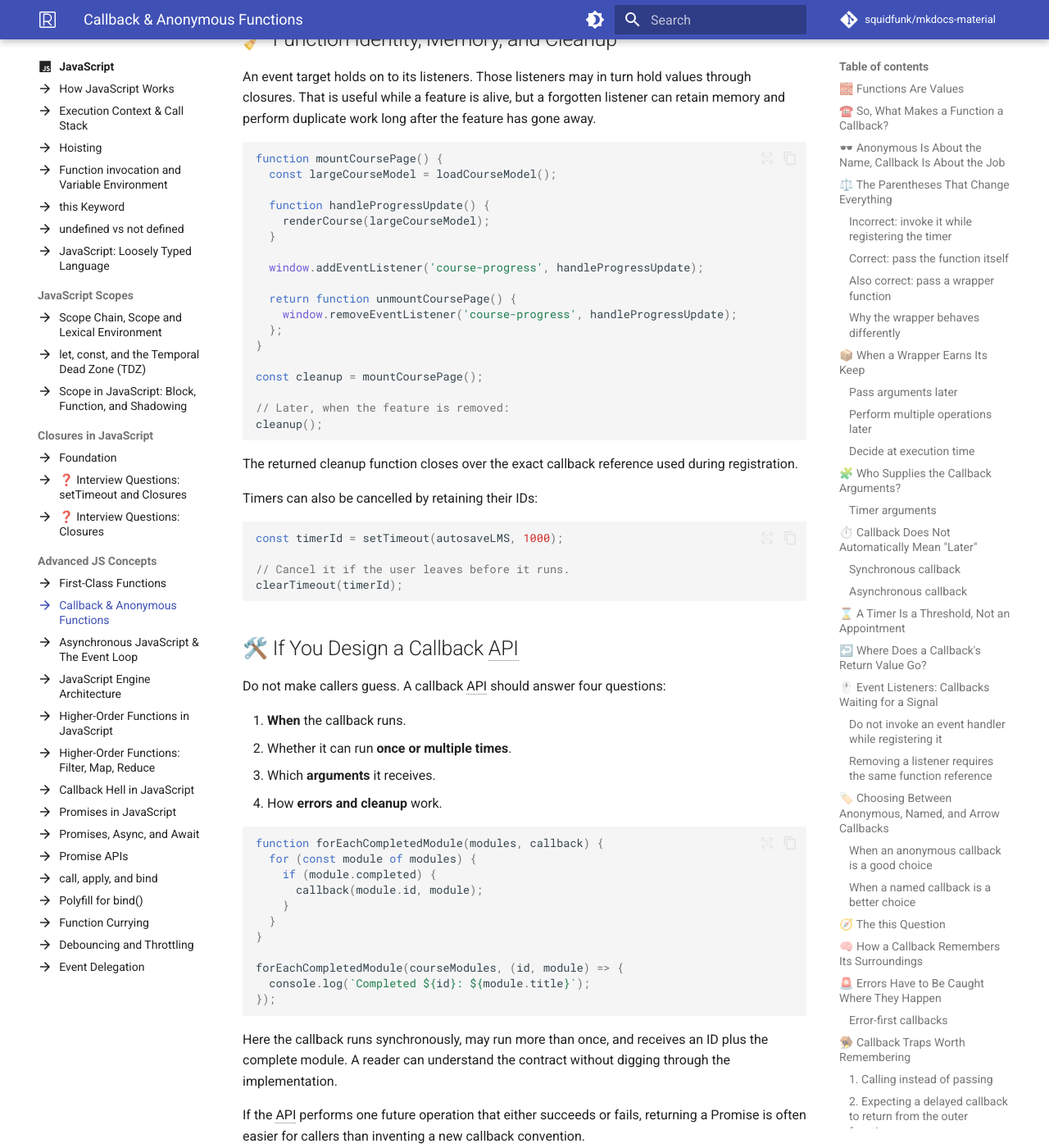
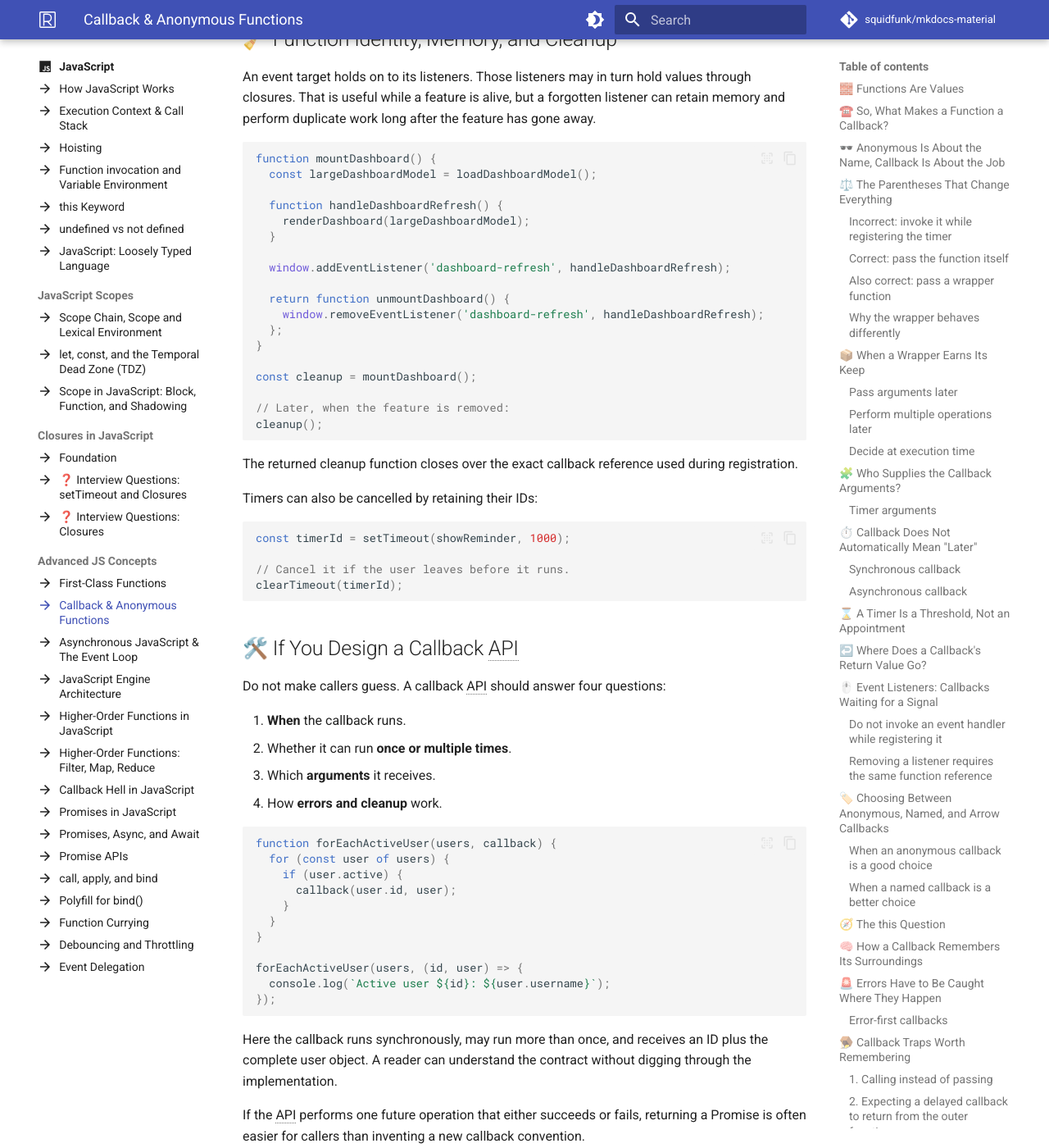
Before and after one commit to rajandangi/docs.rajandangi.com.np, an MkDocs documentation site: the page built from docs/javascript/callback-functions.md, in a window 1280 px wide and 1400 px high, scrolled down 17734 px. Shown: the whole window at 82% size. Built offline with MkDocs 1.6.1 and Material for MkDocs 9.7.7, drawn with Linux system fonts in a browser that asks for light colours; comment, search, counter and statistics services are not loaded; some of the changed text lies outside the part shown.

Commit message:
Use generic examples in callback documentation

````diff
--- a/docs/javascript/callback-functions.md
+++ b/docs/javascript/callback-functions.md
@@ -157,25 +157,25 @@ setTimeout(announceCompletion, 1000);
 
 ## ⚖️ The Parentheses That Change Everything
 
-Suppose we want to autosave after one second:
+Suppose we want to display a reminder after one second:
 
 ```javascript
-function autosaveLMS() {
-  console.log('Saving now');
+function showReminder() {
+  console.log('Time for a break');
 }
 ```
 
 ### Incorrect: invoke it while registering the timer
 
 ```javascript
-setTimeout(autosaveLMS(), 1000);
+setTimeout(showReminder(), 1000);
 ```
 
-This looks close, but the parentheses tell JavaScript to run `autosaveLMS` while
+This looks close, but the parentheses tell JavaScript to run `showReminder` while
 it is preparing the arguments for `setTimeout`. The actual order is:
 
-1. Evaluate `autosaveLMS()`.
-2. `autosaveLMS` runs immediately.
+1. Evaluate `showReminder()`.
+2. `showReminder` runs immediately.
 3. Take its return value, normally `undefined`.
 4. Pass that return value to `setTimeout` instead of passing a function.
 
@@ -184,7 +184,7 @@ The timer never receives the function. It receives whatever the function returne
 ### Correct: pass the function itself
 
 ```javascript
-setTimeout(autosaveLMS, 1000);
+setTimeout(showReminder, 1000);
 ```
 
 Without parentheses, the timer receives the function itself. It can keep that
@@ -194,7 +194,7 @@ reference and invoke it after the delay.
 
 ```javascript
 setTimeout(function () {
-  autosaveLMS();
+  showReminder();
 }, 1000);
 ```
 
@@ -202,12 +202,12 @@ Or with an arrow function:
 
 ```javascript
 setTimeout(() => {
-  autosaveLMS();
+  showReminder();
 }, 1000);
 ```
 
 The wrapper is created immediately, but creating a function is not the same as
-running its body. `autosaveLMS()` sits inside that body and waits until the timer
+running its body. `showReminder()` sits inside that body and waits until the timer
 calls the wrapper.
 
 ### Why the wrapper behaves differently
@@ -215,31 +215,31 @@ calls the wrapper.
 Compare when the parentheses are evaluated:
 
 ```javascript
-setTimeout(autosaveLMS(), 1000);
+setTimeout(showReminder(), 1000);
 //         ^^^^^^^^^^^^^
 // Evaluated now as an argument to setTimeout.
 
 setTimeout(function () {
-  autosaveLMS();
+  showReminder();
   // ^^^^^^^^^^^
   // Evaluated later, inside the callback body.
 }, 1000);
 ```
 
 !!! tip "Read it out loud"
-    - `setTimeout(autosaveLMS(), 1000)` means “call `autosaveLMS` now, then pass
+    - `setTimeout(showReminder(), 1000)` means “call `showReminder` now, then pass
       its result.”
-    - `setTimeout(autosaveLMS, 1000)` means “pass `autosaveLMS` so the timer can
+    - `setTimeout(showReminder, 1000)` means “pass `showReminder` so the timer can
       call it later.”
-    - `setTimeout(() => autosaveLMS(), 1000)` means “pass a new function that
-      will call `autosaveLMS` later.”
+    - `setTimeout(() => showReminder(), 1000)` means “pass a new function that
+      will call `showReminder` later.”
 
 ## 📦 When a Wrapper Earns Its Keep
 
 Pass the original function when it already does exactly what you need:
 
 ```javascript
-setTimeout(autosaveLMS, 1000);
+setTimeout(showReminder, 1000);
 ```
 
 A wrapper becomes useful when you need to:
@@ -253,26 +253,26 @@ A wrapper becomes useful when you need to:
 ### Pass arguments later
 
 ```javascript
-function saveCourse(courseId, force) {
-  console.log({ courseId, force });
+function greetUser(name, punctuation) {
+  console.log(`Hello, ${name}${punctuation}`);
 }
 
-setTimeout(() => saveCourse(58, true), 1000);
+setTimeout(() => greetUser('Maya', '!'), 1000);
 ```
 
 This is wrong if the intention is to delay the call:
 
 ```javascript
-setTimeout(saveCourse(58, true), 1000);
+setTimeout(greetUser('Maya', '!'), 1000);
 ```
 
 ### Perform multiple operations later
 
 ```javascript
 setTimeout(() => {
-  showSavingIndicator();
-  autosaveLMS();
-  recordAnalyticsEvent();
+  showSpinner();
+  refreshDashboard();
+  hideSpinner();
 }, 1000);
 ```
 
@@ -281,7 +281,7 @@ setTimeout(() => {
 ```javascript
 setTimeout(() => {
   if (document.visibilityState === 'visible') {
-    autosaveLMS();
+    showReminder();
   }
 }, 1000);
 ```
@@ -310,13 +310,13 @@ Every callback-based API has a small contract. For example,
 `Array.prototype.map` passes the current value, index, and original array:
 
 ```javascript
-const courses = ['JavaScript', 'PHP'];
+const colours = ['Blue', 'Green'];
 
-const labels = courses.map(function (course, index) {
-  return `${index + 1}. ${course}`;
+const labels = colours.map(function (colour, index) {
+  return `${index + 1}. ${colour}`;
 });
 
-console.log(labels); // ["1. JavaScript", "2. PHP"]
+console.log(labels); // ["1. Blue", "2. Green"]
 ```
 
 Event listeners receive an event object:
@@ -523,7 +523,7 @@ button.addEventListener('click', handleSaveClick);   // Correct.
 ```
 
 The first line invokes `handleSaveClick` during setup and passes its return value
-as the listener. This is the same mistake as `setTimeout(autosaveLMS(), 1000)`.
+as the listener. This is the same mistake as `setTimeout(showReminder(), 1000)`.
 
 ### Removing a listener requires the same function reference
 
@@ -597,9 +597,9 @@ Use one when the callback is:
 - unlikely to need independent testing or reuse.
 
 ```javascript
-const completedIds = modules
-  .filter((module) => module.completed)
-  .map((module) => module.id);
+const activeUsernames = users
+  .filter((user) => user.active)
+  .map((user) => user.username);
 ```
 
 ### When a named callback is a better choice
@@ -614,17 +614,17 @@ Name it when the callback:
 - should be tested independently.
 
 ```javascript
-function isCompletedModule(module) {
-  return module.completed;
+function isActiveUser(user) {
+  return user.active;
 }
 
-function getModuleId(module) {
-  return module.id;
+function getUsername(user) {
+  return user.username;
 }
 
-const completedIds = modules
-  .filter(isCompletedModule)
-  .map(getModuleId);
+const activeUsernames = users
+  .filter(isActiveUser)
+  .map(getUsername);
 ```
 
 A name is not automatically an improvement. Use one when it helps explain intent,
@@ -637,18 +637,18 @@ create their own `this`; they borrow it from the surrounding scope. That differe
 matters as soon as an object method becomes a callback.
 
 ```javascript
-const course = {
-  title: 'JavaScript Foundations',
+const player = {
+  name: 'Maya',
 
   startWithRegularFunction() {
     setTimeout(function () {
-      console.log(this.title); // Usually undefined in this example.
+      console.log(this.name); // Usually undefined in this example.
     }, 1000);
   },
 
   startWithArrowFunction() {
     setTimeout(() => {
-      console.log(this.title); // "JavaScript Foundations"
+      console.log(this.name); // "Maya"
     }, 1000);
   },
 };
@@ -659,8 +659,8 @@ Another explicit option is `bind`:
 
 ```javascript
 setTimeout(function () {
-  console.log(this.title);
-}.bind(course), 1000);
+  console.log(this.name);
+}.bind(player), 1000);
 ```
 
 Event listeners require extra care. With a regular function, `this` is generally
@@ -680,19 +680,19 @@ A callback carries access to the scope where it was created, even when it runs
 later. That behaviour is called a [closure](closures.md).
 
 ```javascript
-function createProgressTracker(courseName) {
-  let completed = 0;
+function createCounter(label) {
+  let count = 0;
 
-  return function recordCompletion() {
-    completed += 1;
-    console.log(`${courseName}: ${completed} complete`);
+  return function increment() {
+    count += 1;
+    console.log(`${label}: ${count}`);
   };
 }
 
-const recordCompletion = createProgressTracker('JavaScript');
+const countClicks = createCounter('Clicks');
 
-recordCompletion(); // "JavaScript: 1 complete"
-recordCompletion(); // "JavaScript: 2 complete"
+countClicks(); // "Clicks: 1"
+countClicks(); // "Clicks: 2"
 ```
 
 One detail is easy to miss: a closure keeps access to a variable, not a frozen copy
@@ -832,15 +832,15 @@ inline wrapper has a new identity every time.
 ### 5. Accidentally relying on `this`
 
 ```javascript
-setTimeout(course.save, 1000);
+setTimeout(profile.save, 1000);
 ```
 
 Passing a method separately from its object can lose its intended receiver. Use a
 wrapper or bind it:
 
 ```javascript
-setTimeout(() => course.save(), 1000);
-setTimeout(course.save.bind(course), 1000);
+setTimeout(() => profile.save(), 1000);
+setTimeout(profile.save.bind(profile), 1000);
 ```
 
 ### 6. Passing extra callback arguments unintentionally
@@ -865,9 +865,9 @@ follow:
 
 ```javascript
 getUser(userId, (user) => {
-  getCourse(user.courseId, (course) => {
-    getProgress(course.id, (progress) => {
-      renderProgress(progress);
+  getOrders(user.id, (orders) => {
+    getReceipt(orders[0].id, (receipt) => {
+      renderReceipt(receipt);
     });
   });
 });
@@ -885,21 +885,21 @@ listener can retain memory and perform duplicate work long after the feature has
 gone away.
 
 ```javascript
-function mountCoursePage() {
-  const largeCourseModel = loadCourseModel();
+function mountDashboard() {
+  const largeDashboardModel = loadDashboardModel();
 
-  function handleProgressUpdate() {
-    renderCourse(largeCourseModel);
+  function handleDashboardRefresh() {
+    renderDashboard(largeDashboardModel);
   }
 
-  window.addEventListener('course-progress', handleProgressUpdate);
+  window.addEventListener('dashboard-refresh', handleDashboardRefresh);
 
-  return function unmountCoursePage() {
-    window.removeEventListener('course-progress', handleProgressUpdate);
+  return function unmountDashboard() {
+    window.removeEventListener('dashboard-refresh', handleDashboardRefresh);
   };
 }
 
-const cleanup = mountCoursePage();
+const cleanup = mountDashboard();
 
 // Later, when the feature is removed:
 cleanup();
@@ -911,7 +911,7 @@ registration.
 Timers can also be cancelled by retaining their IDs:
 
 ```javascript
-const timerId = setTimeout(autosaveLMS, 1000);
+const timerId = setTimeout(showReminder, 1000);
 
 // Cancel it if the user leaves before it runs.
 clearTimeout(timerId);
@@ -927,21 +927,21 @@ Do not make callers guess. A callback API should answer four questions:
 4. How **errors and cleanup** work.
 
 ```javascript
-function forEachCompletedModule(modules, callback) {
-  for (const module of modules) {
-    if (module.completed) {
-      callback(module.id, module);
+function forEachActiveUser(users, callback) {
+  for (const user of users) {
+    if (user.active) {
+      callback(user.id, user);
     }
   }
 }
 
-forEachCompletedModule(courseModules, (id, module) => {
-  console.log(`Completed ${id}: ${module.title}`);
+forEachActiveUser(users, (id, user) => {
+  console.log(`Active user ${id}: ${user.username}`);
 });
 ```
 
 Here the callback runs synchronously, may run more than once, and receives an ID
-plus the complete module. A reader can understand the contract without digging
+plus the complete user object. A reader can understand the contract without digging
 through the implementation.
 
 If the API performs one future operation that either succeeds or fails, returning
@@ -964,29 +964,29 @@ When a callback behaves strangely, walk through these questions in order:
 ### Add logs at registration and execution
 
 ```javascript
-console.log('Registering autosave callback');
+console.log('Setting the timer');
 
 setTimeout(() => {
-  console.log('Executing autosave callback');
-  autosaveLMS();
+  console.log('Running the timer callback');
+  showReminder();
 }, 1000);
 
-console.log('Registration complete');
+console.log('Timer configured');
 ```
 
 The output makes the hand-off visible:
 
 ```text
-Registering autosave callback
-Registration complete
-Executing autosave callback
+Setting the timer
+Timer configured
+Running the timer callback
 ```
 
 ### Prefer names for important callbacks
 
 ```javascript
-setTimeout(function autosaveAfterIdlePeriod() {
-  autosaveLMS();
+setTimeout(function showScheduledReminder() {
+  showReminder();
 }, 1000);
 ```
 
@@ -998,12 +998,12 @@ Move substantial logic into a named function, test that function directly, and
 keep the scheduling layer small:
 
 ```javascript
-function buildProgressMessage(completed, total) {
-  return `${completed} of ${total} modules complete`;
+function buildStatusMessage(processed, total) {
+  return `${processed} of ${total} items processed`;
 }
 
 setTimeout(() => {
-  statusElement.textContent = buildProgressMessage(3, 5);
+  statusElement.textContent = buildStatusMessage(3, 5);
 }, 1000);
 ```
 
````
Also changed, not shown: other parts of docs/javascript/callback-functions.md (+3 -3 lines).
